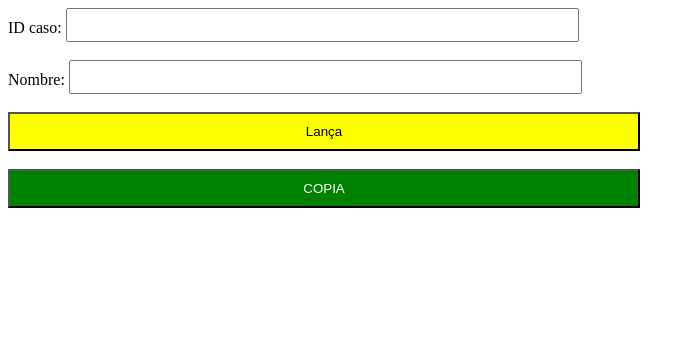
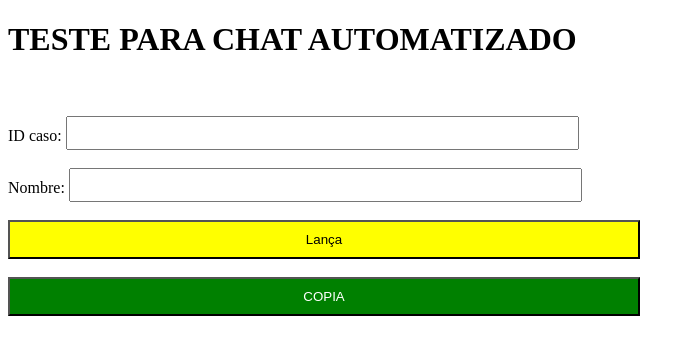
Before and after one commit to heliolinux/chat, a plain HTML site: page index.html in a window 1280 px wide. Shown: the whole page, without its empty margins (0-695 px from the left). Drawn offline with Linux system fonts and the light colour scheme.

Commit message:
desde maq fb

```diff
--- a/index.html
+++ b/index.html
@@ -34,6 +34,9 @@
 </head>
 
 <body>
+    <h1>TESTE PARA CHAT AUTOMATIZADO</h1>
+
+    <br><br>
     ID caso:
     <input id='caso' type="text">
     <br><br>
```
